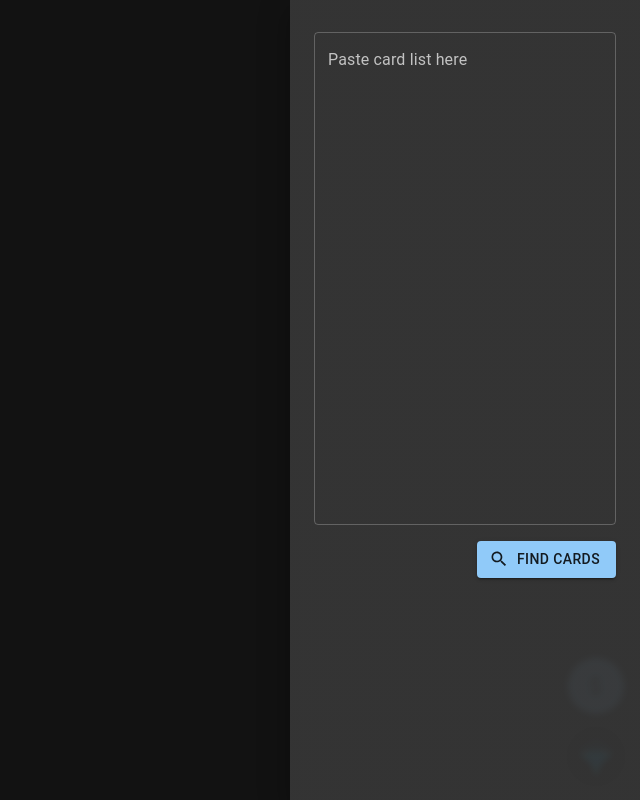
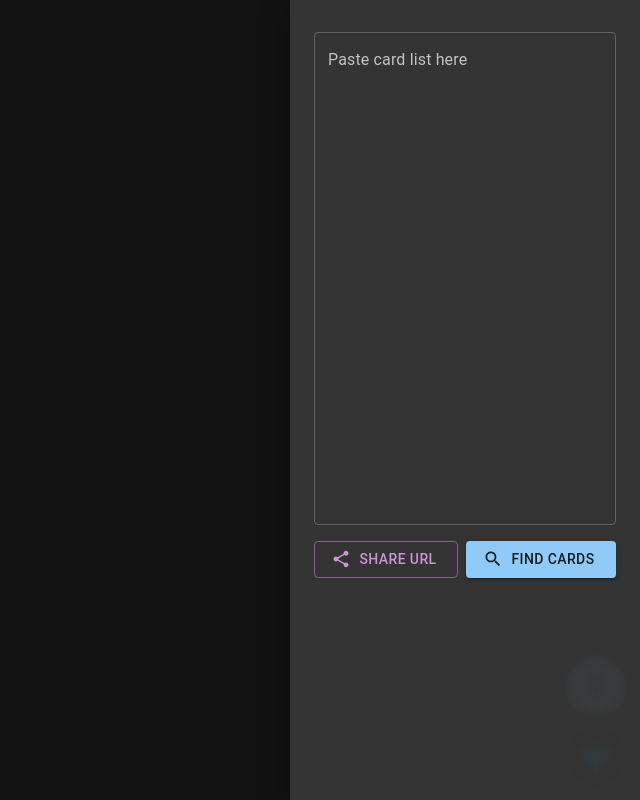
Before and after one commit to flyingshoe/mtg-card-finder, a Next.js app: page /viewer in a window 1280 px wide. Shown: the whole page, without its empty margins (640-1280 px from the left). Built offline with nearby package versions, Linux system fonts and the light colour scheme.

Commit message:
feat: share URL

```diff
--- a/app/viewer/page.tsx
+++ b/app/viewer/page.tsx
@@ -2,10 +2,11 @@
 import MtgCard from "@/app/components/Card";
 import { ScryfallCard } from "@/app/components/CardFinder";
 import LoadingSkeleton from "@/app/components/LoadingSkeleton";
-import { AttachMoney, Search } from "@mui/icons-material";
+import { AttachMoney, Search, Share } from "@mui/icons-material";
 import {
   Avatar,
   Button,
+  ClickAwayListener,
   Container,
   createTheme,
   CssBaseline,
@@ -13,6 +14,7 @@ import {
   Fab,
   TextField,
   ThemeProvider,
+  Tooltip,
   Typography,
 } from "@mui/material";
 import axios from "axios";
@@ -56,8 +58,24 @@ export default function CardViewerPage() {
     setFormattedCardList(lines);
   }, [rawCardList]);
 
-  // Keyboard event listener
+  const [open, setOpen] = useState(false);
+  const handleTooltipClose = () => {
+    setOpen(false);
+  };
+  const handleTooltipOpen = () => {
+    setOpen(true);
+  };
+
   useEffect(() => {
+    // Read url params on initial load
+    const urlParams = new URLSearchParams(window.location.search);
+    const cardsParam = urlParams.get("cards");
+    if (cardsParam) {
+      const decodedCards = decodeURIComponent(cardsParam);
+      setRawCardList(decodedCards);
+    }
+
+    // Keyboard event listener
     const handleKeyDown = (event: KeyboardEvent) => {
       if (event.key === "Escape") {
         showDrawer();
@@ -69,6 +87,14 @@ export default function CardViewerPage() {
       document.removeEventListener("keydown", handleKeyDown);
     };
   }, []);
+
+  const shareLink = () => {
+    const encodedList = encodeURIComponent(rawCardList);
+    const baseUrl = window.location.origin + "/viewer";
+    const shareUrl = `${baseUrl}?cards=${encodedList}`;
+    navigator.clipboard.writeText(shareUrl);
+    handleTooltipOpen();
+  };
 
   function fetchCard() {
     hideDrawer();
@@ -175,7 +201,29 @@ export default function CardViewerPage() {
                 onChange={(e) => setRawCardList(e.target.value)}
               />
               <div className="flex flex-row w-full justify-end space-x-2 mt-4">
+                <ClickAwayListener onClickAway={handleTooltipClose}>
+                  <Tooltip
+                    title="URL copied to clipboard!"
+                    placement="bottom"
+                    onClose={handleTooltipClose}
+                    open={open}
+                    disableFocusListener
+                    disableHoverListener
+                    disableTouchListener
+                  >
+                    <Button
+                      className="grow"
+                      color="secondary"
+                      startIcon={<Share />}
+                      variant="outlined"
+                      onClick={shareLink}
+                    >
+                      Share URL
+                    </Button>
+                  </Tooltip>
+                </ClickAwayListener>
                 <Button
+                  className="grow"
                   startIcon={<Search />}
                   variant="contained"
                   type="submit"
```
